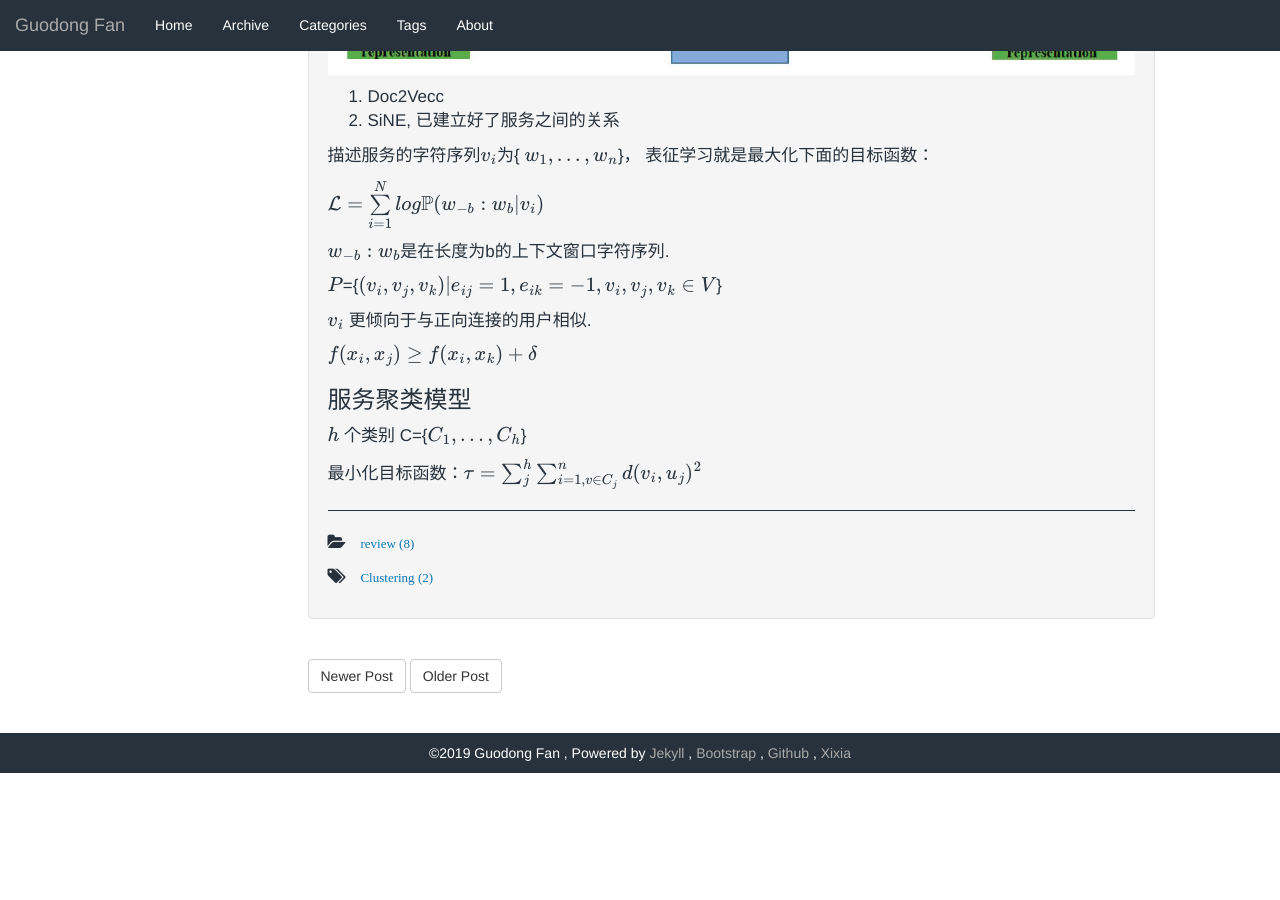
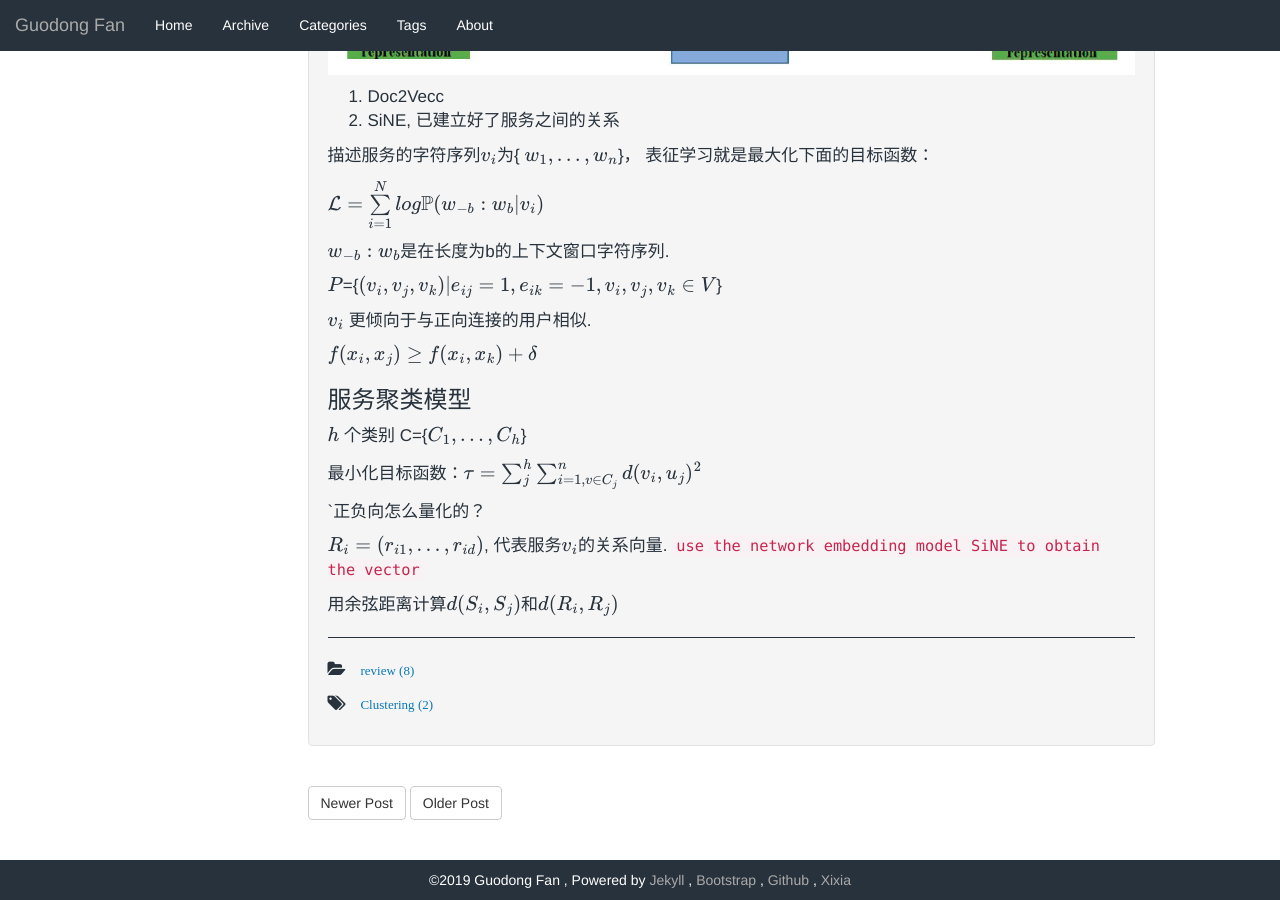
Before and after one commit to GuodongFan/GuodongFan.github.io, a Jekyll site: the page built from _posts/2019-08-06-Web-Clustering.md, in a window 1280 px wide and 900 px high, scrolled down 922 px. Built offline with Jekyll 4.4.1, drawn with Linux system fonts in a browser that asks for light colours; our own code applies the rules of GitHub Pages for plain Markdown files; formulas are drawn with MathJax 3; before the commit the page ends 1695 px from its top, so only the background shows below that.

Commit message:
Update 2019-08-06-Web-Clustering.md

```diff
--- a/_posts/2019-08-06-Web-Clustering.md
+++ b/_posts/2019-08-06-Web-Clustering.md
@@ -44,3 +44,9 @@ $f(x_i, x_j) \geq f(x_i, x_k) + \delta$
 $h$ 个类别 C={$C_1, ..., C_h$}
 
 最小化目标函数：$\tau= \sum_{j}^{h}\sum_{i=1,v\in C_j}^{n}d(v_i, u_j)^2$
+
+`正负向怎么量化的？
+
+$R_i=(r_{i1}, ..., r_{id})$, 代表服务$v_i$的关系向量. `use the network embedding model SiNE to obtain the vector`
+
+用余弦距离计算$d(S_i, S_j)$和$d(R_i, R_j)$
```
